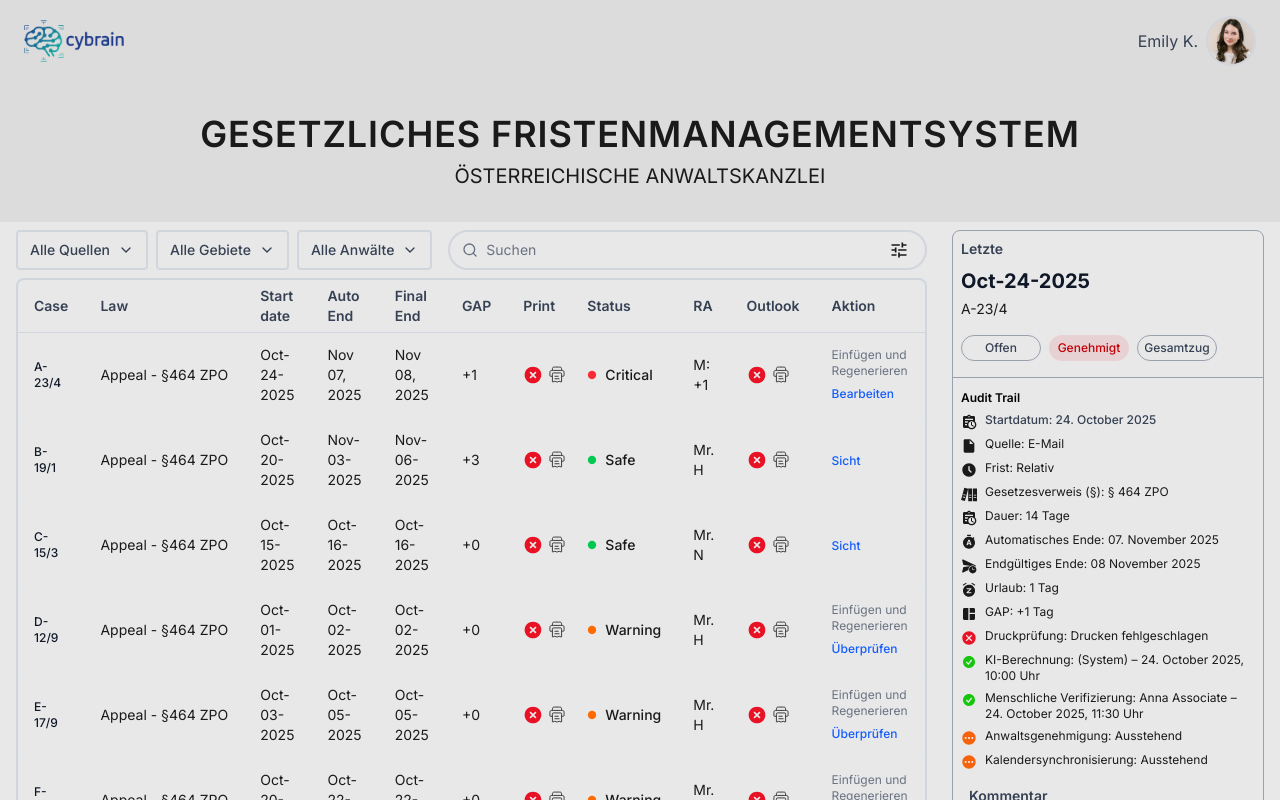
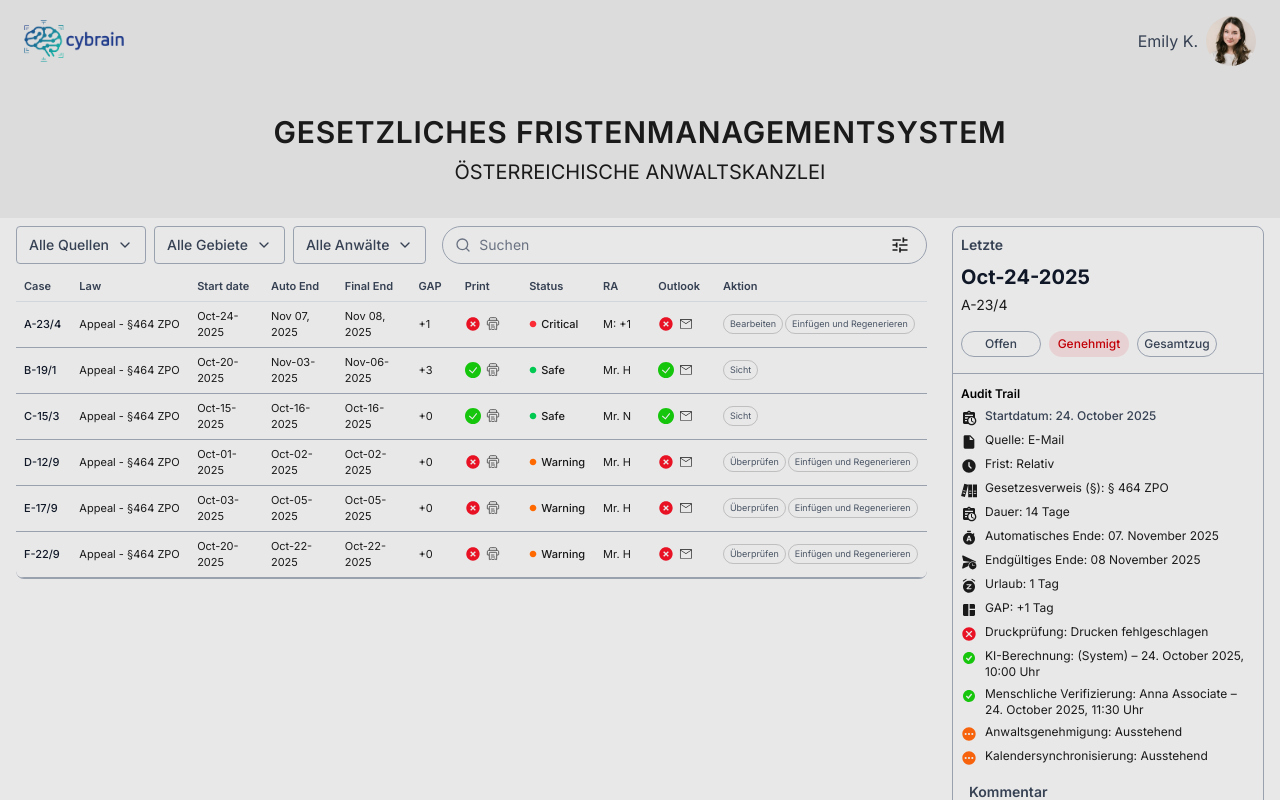
Before and after one commit to hafizahteshamali/Cybrain, a React (Vite) app in the folder Frontend/: page /dashboard/deadline in a window 1280 px wide. Built offline with nearby package versions, Linux system fonts and the light colour scheme.

Commit message:
Initial commit - setup project structure

```diff
--- a/Frontend/src/pages/Dashboard/Deadline2.jsx
+++ b/Frontend/src/pages/Dashboard/Deadline2.jsx
@@ -22,7 +22,7 @@ const Deadline2 = () => {
       print: ["/assets/images/dashboard/gridicons_cross-circle.svg", "/assets/images/dashboard/lets-icons_print-light.svg"],
       status: "critical",
       ra: "M: +1",
-      outlook: ["/assets/images/dashboard/gridicons_cross-circle.svg", "/assets/images/dashboard/lets-icons_print-light.svg"],
+      outlook: ["/assets/images/dashboard/gridicons_cross-circle.svg", "/assets/images/dashboard/material-symbols-light_mail-outline-sharp.svg"],
       action: "Bearbeiten",
       notes: "Einfügen und Regenerieren"
     },
@@ -33,10 +33,10 @@ const Deadline2 = () => {
       autoEnd: "Nov-03-2025",
       finalEnd: "Nov-06-2025",
       gap: "+3",
-      print: ["/assets/images/dashboard/gridicons_cross-circle.svg", "/assets/images/dashboard/lets-icons_print-light.svg"],
+      print: ["/assets/images/dashboard/teenyicons_tick-circle-solid.svg", "/assets/images/dashboard/lets-icons_print-light.svg"],
       status: "safe",
       ra: "Mr. H",
-      outlook: ["/assets/images/dashboard/gridicons_cross-circle.svg", "/assets/images/dashboard/lets-icons_print-light.svg"],
+      outlook: ["/assets/images/dashboard/teenyicons_tick-circle-solid.svg", "/assets/images/dashboard/material-symbols-light_mail-outline-sharp.svg"],
       action: "Sicht",
       notes: ""
     },
@@ -47,10 +47,10 @@ const Deadline2 = () => {
       autoEnd: "Oct-16-2025",
       finalEnd: "Oct-16-2025",
       gap: "+0",
-      print: ["/assets/images/dashboard/gridicons_cross-circle.svg", "/assets/images/dashboard/lets-icons_print-light.svg"],
+      print: ["/assets/images/dashboard/teenyicons_tick-circle-solid.svg", "/assets/images/dashboard/lets-icons_print-light.svg"],
       status: "safe",
       ra: "Mr. N",
-      outlook: ["/assets/images/dashboard/gridicons_cross-circle.svg", "/assets/images/dashboard/lets-icons_print-light.svg"],
+      outlook: ["/assets/images/dashboard/teenyicons_tick-circle-solid.svg", "/assets/images/dashboard/material-symbols-light_mail-outline-sharp.svg"],
       action: "Sicht",
       notes: ""
     },
@@ -64,7 +64,7 @@ const Deadline2 = () => {
       print: ["/assets/images/dashboard/gridicons_cross-circle.svg", "/assets/images/dashboard/lets-icons_print-light.svg"],
       status: "warning",
       ra: "Mr. H",
-      outlook: ["/assets/images/dashboard/gridicons_cross-circle.svg", "/assets/images/dashboard/lets-icons_print-light.svg"],
+      outlook: ["/assets/images/dashboard/gridicons_cross-circle.svg", "/assets/images/dashboard/material-symbols-light_mail-outline-sharp.svg"],
       action: "Überprüfen",
       notes: "Einfügen und Regenerieren"
     },
@@ -78,7 +78,7 @@ const Deadline2 = () => {
       print: ["/assets/images/dashboard/gridicons_cross-circle.svg", "/assets/images/dashboard/lets-icons_print-light.svg"],
       status: "warning",
       ra: "Mr. H",
-      outlook: ["/assets/images/dashboard/gridicons_cross-circle.svg", "/assets/images/dashboard/lets-icons_print-light.svg"],
+      outlook: ["/assets/images/dashboard/gridicons_cross-circle.svg", "/assets/images/dashboard/material-symbols-light_mail-outline-sharp.svg"],
       action: "Überprüfen",
       notes: "Einfügen und Regenerieren"
     },
@@ -92,7 +92,7 @@ const Deadline2 = () => {
       print: ["/assets/images/dashboard/gridicons_cross-circle.svg", "/assets/images/dashboard/lets-icons_print-light.svg"],
       status: "warning",
       ra: "Mr. H",
-      outlook: ["/assets/images/dashboard/gridicons_cross-circle.svg", "/assets/images/dashboard/lets-icons_print-light.svg"],
+      outlook: ["/assets/images/dashboard/gridicons_cross-circle.svg", "/assets/images/dashboard/material-symbols-light_mail-outline-sharp.svg"],
       action: "Überprüfen",
       notes: "Einfügen und Regenerieren"
     },
@@ -135,7 +135,7 @@ const Deadline2 = () => {
         </div>
         <div className="flex justify-center items-center gap-2">
           <p className="text-gray-700 text-sm sm:text-base">Emily K.</p>
-          <div className="h-[40px] w-[40px] sm:h-[50px] sm:w-[50px] rounded-full overflow-hidden flex justify-center items-center border-2 border-gray-300">
+          <div className="h-[40px] w-[40px] sm:h-[50px] sm:w-[50px] rounded-full overflow-hidden flex justify-center items-center">
             <img
               src="/assets/images/dashboard/default_profile.jpg"
               className="h-full w-full object-cover"
@@ -147,7 +147,7 @@ const Deadline2 = () => {
 
       {/* Title Section */}
       <div className="px-4 sm:px-6 py-6 sm:py-8 text-center">
-        <h1 className="text-xl sm:text-2xl md:text-3xl lg:text-4xl font-[600] text-[#1A1A1A] tracking-wide">GESETZLICHES FRISTENMANAGEMENTSYSTEM</h1>
+        <h1 className="text-xl sm:text-2xl md:text-3xl lg:text-3xl font-[600] text-[#1A1A1A] tracking-wide">GESETZLICHES FRISTENMANAGEMENTSYSTEM</h1>
         <p className="text-sm sm:text-base md:text-lg lg:text-xl text-[#1A1A1A] mt-2">ÖSTERREICHISCHE ANWALTSKANZLEI</p>
       </div>
 
@@ -160,25 +160,25 @@ const Deadline2 = () => {
             <div className="flex flex-col sm:flex-row gap-2 sm:gap-4 items-center mb-2">
               <div className="flex flex-wrap gap-2 w-full sm:w-auto">
                 <div className="relative flex-1 sm:flex-none">
-                  <button className="flex items-center justify-between w-full sm:w-auto gap-2 px-3 py-2 border-2 border-gray-300 hover:bg-gray-100 rounded text-sm text-gray-700 font-medium transition-colors">
+                  <button className="flex items-center justify-between w-full sm:w-auto gap-2 px-3 py-2 border border-gray-400 hover:bg-gray-100 rounded text-sm text-gray-700 font-medium transition-colors">
                     {selectedSource}
                     <FiChevronDown size={16} />
                   </button>
                 </div>
                 <div className="relative flex-1 sm:flex-none">
-                  <button className="flex items-center justify-between w-full sm:w-auto gap-2 px-3 py-2 border-2 border-gray-300 hover:bg-gray-100 rounded text-sm text-gray-700 font-medium transition-colors">
+                  <button className="flex items-center justify-between w-full sm:w-auto gap-2 px-3 py-2 border border-gray-400 hover:bg-gray-100 rounded text-sm text-gray-700 font-medium transition-colors">
                     {selectedArea}
                     <FiChevronDown size={16} />
                   </button>
                 </div>
                 <div className="relative flex-1 sm:flex-none">
-                  <button className="flex items-center justify-between w-full sm:w-auto gap-2 px-3 py-2 border-2 border-gray-300 hover:bg-gray-100 rounded text-sm text-gray-700 font-medium transition-colors">
+                  <button className="flex items-center justify-between w-full sm:w-auto gap-2 px-3 py-2 border border-gray-400 hover:bg-gray-100 rounded text-sm text-gray-700 font-medium transition-colors">
                     {selectedLawyer}
                     <FiChevronDown size={16} />
                   </button>
                 </div>
               </div>
-              <div className="flex-1 w-full sm:w-auto flex items-center gap-2 border-2 border-gray-300 rounded-full px-3 py-1">
+              <div className="flex-1 w-full sm:w-auto flex items-center gap-2 border border-gray-400 rounded-full px-3 py-1">
                 <FiSearch size={16} className="text-gray-500" />
                 <input
                   type="text"
@@ -195,73 +195,77 @@ const Deadline2 = () => {
           </div>
 
           {/* Table */}
-          <div className="rounded-lg border-2 border-gray-300 overflow-hidden">
+          <div className="rounded-lg border-b border-gray-400 overflow-hidden">
             <div className="overflow-x-auto">
-              <table className="w-full text-xs sm:text-sm">
+              <table className="w-full text-[10px] sm:text-[11px]">
                 <thead className="">
                   <tr className="border-b border-gray-300">
-                    <th className="px-2 sm:px-4 py-2 sm:py-1.5 text-left font-semibold text-gray-700">Case</th>
-                    <th className="px-2 sm:px-4 py-2 sm:py-1.5 text-left font-semibold text-gray-700">Law</th>
-                    <th className="px-2 sm:px-4 py-2 sm:py-1.5 text-left font-semibold text-gray-700">Start date</th>
-                    <th className="px-2 sm:px-4 py-2 sm:py-1.5 text-left font-semibold text-gray-700">Auto End</th>
-                    <th className="px-2 sm:px-4 py-2 sm:py-1.5 text-left font-semibold text-gray-700">Final End</th>
-                    <th className="px-2 sm:px-4 py-2 sm:py-1.5 text-left font-semibold text-gray-700">GAP</th>
-                    <th className="px-2 sm:px-4 py-2 sm:py-1.5 text-left font-semibold text-gray-700">Print</th>
-                    <th className="px-2 sm:px-4 py-2 sm:py-1.5 text-left font-semibold text-gray-700">Status</th>
-                    <th className="px-2 sm:px-4 py-2 sm:py-1.5 text-left font-semibold text-gray-700">RA</th>
-                    <th className="px-2 sm:px-4 py-2 sm:py-1.5 text-left font-semibold text-gray-700">Outlook</th>
-                    <th className="px-2 sm:px-4 py-2 sm:py-1.5 text-left font-semibold text-gray-700">Aktion</th>
+                    <th className="px-1 sm:px-2 py-1.5 text-left font-semibold text-gray-700 w-[6%]">Case</th>
+                    <th className="px-1 sm:px-2 py-1.5 text-left font-semibold text-gray-700 w-[12%]">Law</th>
+                    <th className="px-1 sm:px-2 py-1.5 text-left font-semibold text-gray-700 w-[8%]">Start date</th>
+                    <th className="px-1 sm:px-2 py-1.5 text-left font-semibold text-gray-700 w-[8%]">Auto End</th>
+                    <th className="px-1 sm:px-2 py-1.5 text-left font-semibold text-gray-700 w-[8%]">Final End</th>
+                    <th className="px-1 sm:px-2 py-1.5 text-left font-semibold text-gray-700 w-[5%]">GAP</th>
+                    <th className="px-1 sm:px-2 py-1.5 text-left font-semibold text-gray-700 w-[7%]">Print</th>
+                    <th className="px-1 sm:px-2 py-1.5 text-left font-semibold text-gray-700 w-[8%]">Status</th>
+                    <th className="px-1 sm:px-2 py-1.5 text-left font-semibold text-gray-700 w-[6%]">RA</th>
+                    <th className="px-1 sm:px-2 py-1.5 text-left font-semibold text-gray-700 w-[7%]">Outlook</th>
+                    <th className="px-1 sm:px-2 py-1.5 text-left font-semibold text-gray-700 w-[12%]">Aktion</th>
                   </tr>
                 </thead>
                 <tbody>
                   {caseData.map((row, idx) => (
-                    <tr key={idx} className="border-b border-gray-200 hover:bg-gray-50 transition-colors">
-                      <td className="px-2 sm:px-4 py-2 sm:py-3">
-                        <div className="text-xs font-medium text-gray-900">{row.case}</div>
+                    <tr key={idx} className="border-b border-gray-400 hover:bg-gray-50 transition-colors">
+                      <td className="px-1 sm:px-2 py-1.5 w-[6%]">
+                        <div className="font-medium text-gray-900">{row.case}</div>
                       </td>
-                      <td className="px-2 sm:px-4 py-2 sm:py-3 text-[#1A1A1A] truncate max-w-[80px] sm:max-w-none">{row.law}</td>
-                      <td className="px-2 sm:px-4 py-2 sm:py-3 text-[#1A1A1A]">{row.startDate}</td>
-                      <td className="px-2 sm:px-4 py-2 sm:py-3 text-[#1A1A1A]">{row.autoEnd}</td>
-                      <td className="px-2 sm:px-4 py-2 sm:py-3 text-[#1A1A1A]">{row.finalEnd}</td>
-                      <td className="px-2 sm:px-4 py-2 sm:py-3 text-[#1A1A1A]">{row.gap}</td>
-                      <td className="px-2 sm:px-4 py-2 sm:py-3">
+                      <td className="px-1 sm:px-2 py-1.5 text-[#1A1A1A] truncate w-[12%]">{row.law}</td>
+                      <td className="px-1 sm:px-2 py-1.5 text-[#1A1A1A] w-[8%]">{row.startDate}</td>
+                      <td className="px-1 sm:px-2 py-1.5 text-[#1A1A1A] w-[8%]">{row.autoEnd}</td>
+                      <td className="px-1 sm:px-2 py-1.5 text-[#1A1A1A] w-[8%]">{row.finalEnd}</td>
+                      <td className="px-1 sm:px-2 py-1.5 text-[#1A1A1A] w-[5%]">{row.gap}</td>
+                      <td className="px-1 sm:px-2 py-1.5 w-[7%]">
                         <div className="flex gap-1">
                           {row.print.map((item, index) => (
                             <img
                               key={index}
                               src={item}
                               alt=""
-                              className="w-4 h-4 sm:w-5 sm:h-5 object-contain"
+                              className="w-3 h-3 sm:w-4 sm:h-4 object-contain"
                             />
                           ))}
                         </div>
                       </td>
-                      <td className="px-2 sm:px-4 py-2 sm:py-3">
-                        <div className="flex items-center gap-2">
-                          <MdCircle size={10} sm:size={12} className={getStatusColor(row.status)} />
-                          <span className="text-[#1A1A1A] font-medium text-xs sm:text-sm">{getStatusLabel(row.status)}</span>
+                      <td className="px-1 sm:px-2 py-1.5 w-[8%]">
+                        <div className="flex items-center gap-1">
+                          <MdCircle size={8} className={getStatusColor(row.status)} />
+                          <span className="text-[#1A1A1A] font-medium">{getStatusLabel(row.status)}</span>
                         </div>
                       </td>
-                      <td className="px-2 sm:px-4 py-2 sm:py-3 text-[#1A1A1A]">{row.ra}</td>
-                      <td className="px-2 sm:px-4 py-2 sm:py-3">
+                      <td className="px-1 sm:px-2 py-1.5 text-[#1A1A1A] w-[6%]">{row.ra}</td>
+                      <td className="px-1 sm:px-2 py-1.5 w-[7%]">
                         <div className="flex gap-1">
                           {row.outlook.map((item, index) => (
                             <img
                               key={index}
                               src={item}
                               alt=""
-                              className="w-4 h-4 sm:w-5 sm:h-5 object-contain"
+                              className="w-3 h-3 sm:w-4 sm:h-4 object-contain"
                             />
                           ))}
                         </div>
                       </td>
-                      <td className="px-2 sm:px-4 py-2 sm:py-3">
-                        {row.notes && (
-                          <div className="text-xs text-gray-500 mb-1">{row.notes}</div>
-                        )}
-                        <button className="text-blue-600 hover:text-blue-800 font-medium text-xs transition-colors">
-                          {row.action}
-                        </button>
+                      <td className="px-1 sm:px-2 py-1.5 w-[12%]">
+                        <div className="flex flex-col lg:flex-row gap-0.5">
+                          <button className="text-[9px] text-gray-600 border border-[#1A1A1A33] hover:bg-gray-200 px-1.5 py-0.5 rounded-full transition-colors whitespace-nowrap">
+                            {row.action}
+                          </button>
+                          {row.notes && (
+                            <button className="text-[9px] text-gray-600 border border-[#1A1A1A33] hover:bg-gray-200 px-1.5 py-0.5 rounded-full transition-colors whitespace-nowrap">
+                              {row.notes}
+                            </button>
+                          )}
+                        </div>
                       </td>
                     </tr>
                   ))}
```
Also changed, not shown: Frontend/public/assets/images/dashboard/material-symbols-light_mail-outline-sharp.svg (added), Frontend/public/assets/images/dashboard/teenyicons_tick-circle-solid.svg (added).
